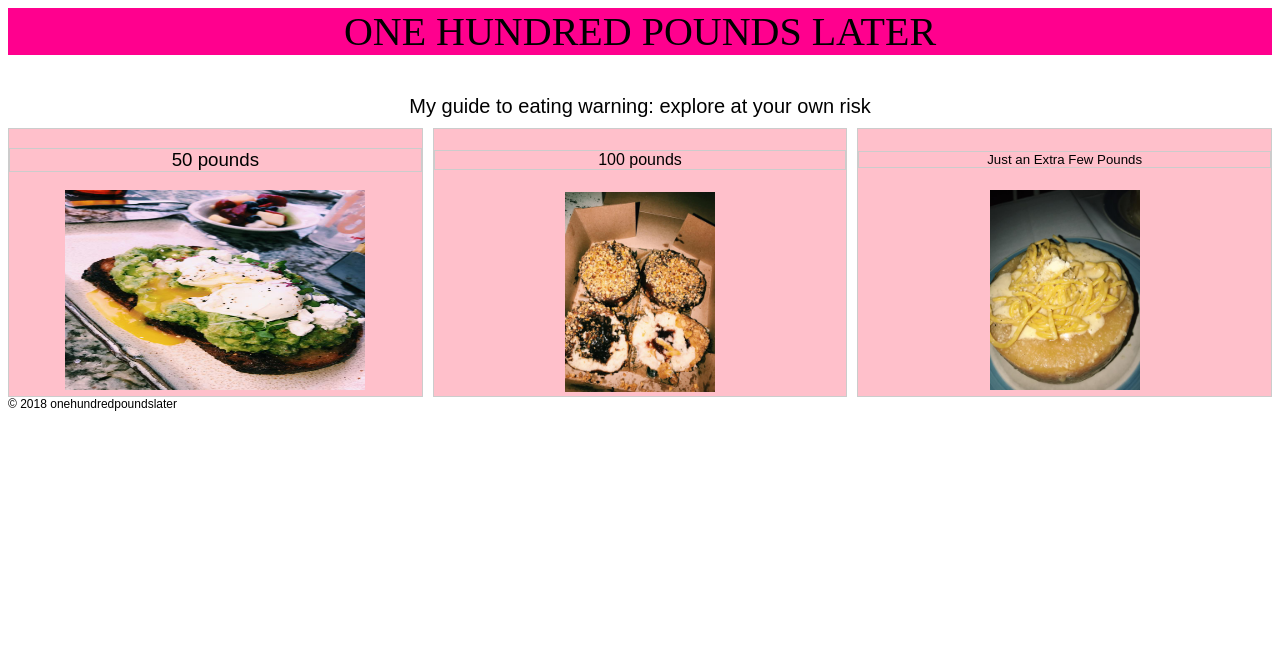
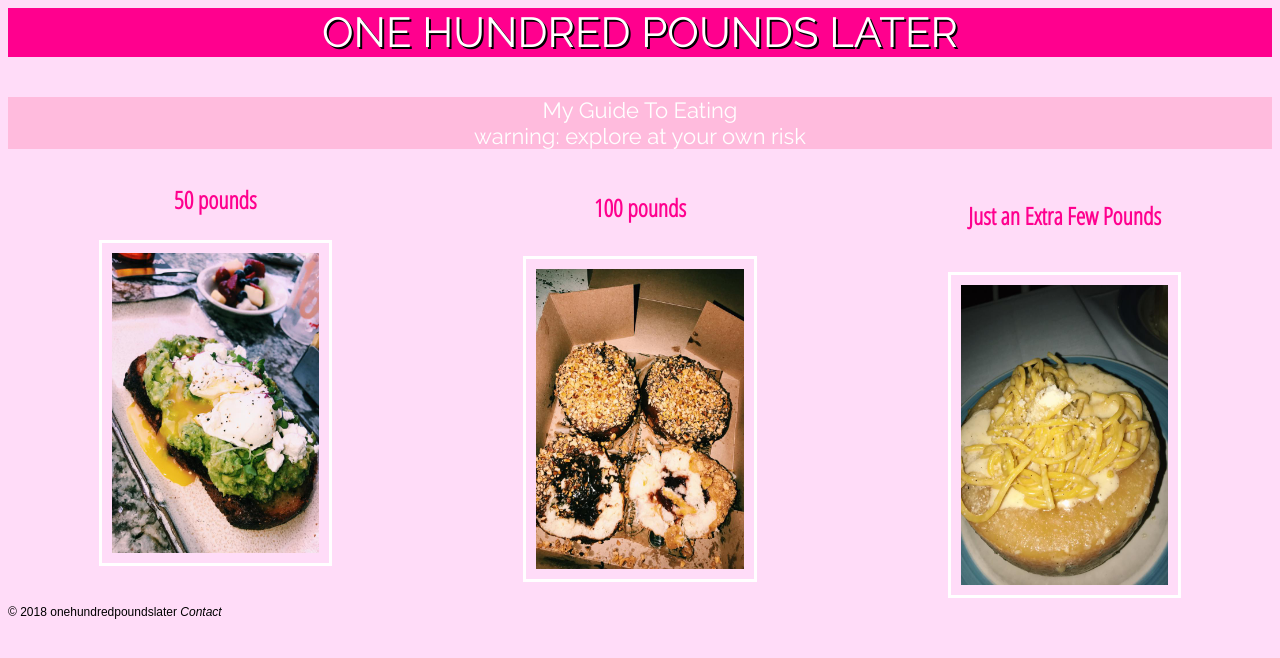
Before and after one commit to ashleycosette/weblab, a PHP site: page /homework/layout-assignment in a window 1280 px wide. Shown: the top 658 px of the page. Run offline with PHP 8.4, Linux system fonts and the light colour scheme.

Commit message:
layout-assignment

```diff
--- a/homework/layout-assignment/css/master.css
+++ b/homework/layout-assignment/css/master.css
@@ -1,3 +1,14 @@
+body {
+  background: rgba(255, 214, 247, 0.84);
+}
+
+.picture {
+  width: 50%;
+  margin: auto;
+  border: 3px solid white;
+  padding: 10px;
+}
+
 
 .container {
   display: grid;
@@ -12,38 +23,50 @@
     "tab3"
 }
 
-
 .header {
   grid-area: header;
   background: rgb(255, 0, 142);
-  color: rgb(0, 0, 0);
+  color: white;
   font-family: 'Raleway';
-  font-size: 40px;
+  font-size: 42px;
   text-align: center;
   margin-bottom: 30px;
+  text-shadow: 2px 2px 0 #000;
 }
-
 
 .content {
   grid-area: content;
-  font-family: museo-sans, sans-serif;
-  font-style: normal;
-  font-weight: 100;
+  background: rgb(255, 187, 221);
+  font-family: 'Raleway';
   text-align: center;
-  font-size: 20px;
+  font-size: 22px;
+  color: white;
 
 }
 
-.tab, h3, h4, h5{
-  font-family: museo-sans, sans-serif;
-  font-style: normal;
-  font-weight: 100;
+.tab, h3, h4, h5 {
+  font-family: 'Open Sans Condensed', sans-serif;
+  font-size: 24px;
   text-align: center;
-  border: 1px solid #ccc;
+  text-decoration:none;
+  /*border: 1px solid #ccc;*/
+}
+
+a {
+  color: rgb(255, 0, 142);
+  text-decoration: none;
+  text-align: center;
+  font-family: 'Open Sans Condensed', sans-serif;
+}
+
+a:hover {
+  color: black;
+  text-decoration: none;
+  box-shadow: 8px 8px 0 white;
 }
 
 .tab {
-  background: pink;
+
 }
 
 .tab1 {
--- a/homework/layout-assignment/index.html
+++ b/homework/layout-assignment/index.html
@@ -2,34 +2,36 @@
 <html>
   <head>
     <meta charset="utf-8">
+    <title>One Hundred Pounds Later</title>
+    <link href="https://fonts.googleapis.com/css?family=Open+Sans+Condensed:300" rel="stylesheet">
+    <link href="https://fonts.googleapis.com/css?family=Raleway|Roboto" rel="stylesheet">
     <link rel="stylesheet" href="css/master.css">
-    <title>One Hundred Pounds Later</title>
   </head>
   <body>
 <main class="container">
   <header class="header">ONE HUNDRED POUNDS LATER</header>
 
-  <div class="content">My guide to eating warning: explore at your own risk </div>
+  <div class="content">My Guide To Eating <br> warning: explore at your own risk</br></div>
 
     <div class="tab1 tab">
-      <h3>50 pounds</h3>
-      <img src="images/toast.jpg" alt="photo name" width="300" height="200">
+      <h3><a href="p2.html">50 pounds</a></h3>
+      <img class="picture" src="images/toast.jpg" alt="toast" width="300" height="300">
     </div>
 
     <div class="tab2 tab">
-    <h4>100 pounds</h4>
-    <img src="images/dessert.jpg" alt="width="300" height="200">
-  </div>
+      <h4><a href="p3.html">100 pounds</a></h4>
+      <img class="picture" src="images/dessert.jpg" alt="dessert" "width="300" height="300">
+    </div>
 
     <div class="tab3 tab">
-      <h5>Just an Extra Few Pounds</h5>
-      <img src="images/pasta.jpg" alt="width="300" height="200">
+      <h5><a href="p4.html">Just an Extra Few Pounds</a></h5>
+      <img class="picture" src="images/pasta.jpg" alt="toast" width="300" height="300">
     </div>
 
 </main>
 
  <footer class="footer">
-  © 2018 onehundredpoundslater
+  © 2018 onehundredpoundslater    <em>Contact</em>
 </footer>
 
   </body>
```
Also changed, not shown: homework/layout-assignment/p2.html (added, +13 -0 lines), homework/layout-assignment/p3.html (added, +13 -0 lines), homework/layout-assignment/p4.html (added, +13 -0 lines).
